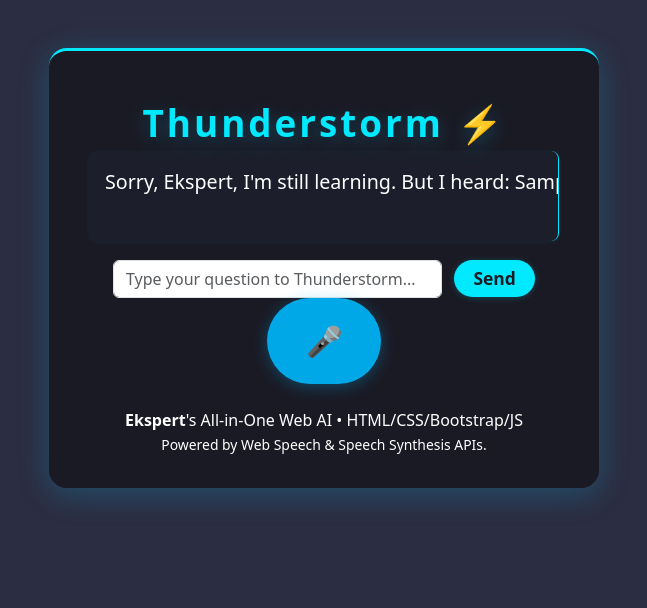
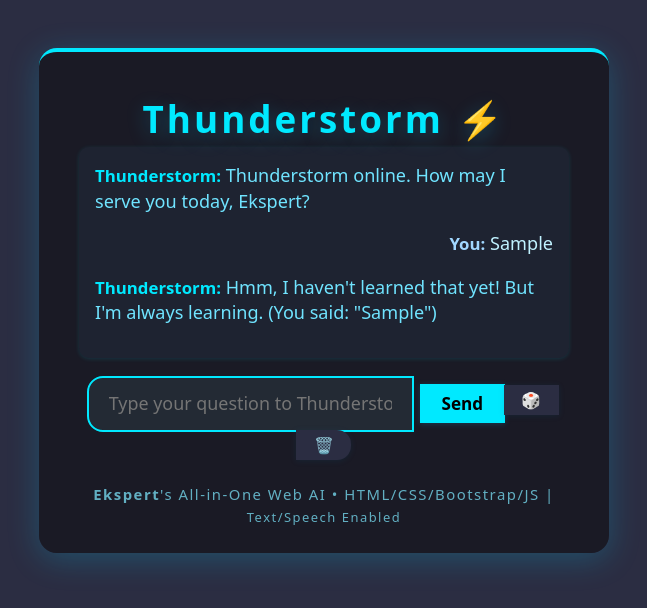
Before and after one commit to Gitspert25/Thunderstorm.AI, a plain HTML site: page index.html in a window 1280 px wide. Both pictures are taken after typing "Sample" into the empty fields and a click on the button "Send". Shown: the whole page, without its empty margins (316-963 px from the left). Drawn offline with nearby package versions, Linux system fonts and the light colour scheme.

Commit message:
Update index.html

```diff
--- a/index.html
+++ b/index.html
@@ -3,7 +3,6 @@
 <head>
   <meta charset="UTF-8">
   <title>Thunderstorm - Ekspert's AI</title>
-  <!-- Bootstrap 5 CDN -->
   <link href="https://cdn.jsdelivr.net/npm/bootstrap@5.3.3/dist/css/bootstrap.min.css" rel="stylesheet">
   <style>
     body {
@@ -12,13 +11,13 @@
       min-height: 100vh;
     }
     .ai-box {
-      max-width: 550px;
+      max-width: 570px;
       margin: 6vh auto 0 auto;
-      background: rgba(26, 26, 36, .98);
+      background: rgba(26, 26, 36, .96);
       border-radius: 18px;
       box-shadow: 0 6px 32px #02d0ff38;
-      padding: 2.8rem 2.5rem 2rem 2.5rem;
-      border-top: 3px solid #00e9ff;
+      padding: 2.5rem 2.5rem 1.6rem 2.5rem;
+      border-top: 4px solid #00e9ff;
     }
     .ai-title {
       letter-spacing: 3px;
@@ -28,127 +27,202 @@
       text-shadow: 0 5px 20px #14ccff44;
     }
     .chat-log {
-      min-height: 90px;
+      background: rgba(50, 80, 108, .18);
+      min-height: 170px;
+      max-height: 370px;
+      overflow-y: auto;
       margin-bottom: 1.2rem;
-      border-radius: 8px;
+      border-radius: 10px;
       padding: 1rem 1rem;
-      font-size: 1.23rem;
-      background: rgba(50, 80, 108, .09);
-      box-shadow: 0 1px 4px #00e9ff13;
+      font-size: 1.13rem;
+      box-shadow: 0 1px 4px #00e9ff23;
+      text-align: left;
     }
-    .mic-btn {
-      background: #00a8e8;
-      color: #fff;
+    .chat-msg {
+      margin-bottom: 1em;
+      line-height: 1.35em;
+    }
+    .user-msg { color: #c0f2ff; text-align: right; }
+    .bot-msg { color: #70e4ff; }
+    .user-label {
+      font-weight:bold;
+      color:#a1d7ff;
+      font-size:.93em;
+    }
+    .bot-label {
+      font-weight:bold;
+      color:#00e9ff;
+      font-size:.93em;
+    }
+    .input-group {
+      width: 99%;
+      max-width:470px;
+      margin:18px auto 3px auto;
+      display:flex;
+      justify-content: center;
+      align-items: center;
+    }
+    .msg-input {
+      flex:1;
+      border-radius: 14px;
       border: none;
-      border-radius: 50px;
-      font-size: 1.85rem;
-      padding: 0.7em 1.3em;
-      box-shadow: 0 3px 16px #00a8e852;
-      transition: background 0.15s, box-shadow 0.12s;
+      padding: 0.7em 1.1em;
+      font-size: 1.12rem;
+      margin-right: 9px;
+      background:#232a34;
+      color:#fff;
+      outline: 1.2px solid #00e9ff78;
+      transition: outline .14s;
     }
-    .mic-btn:active {
-      background: #026c9e;
-      box-shadow: 0 1px 4px #00a8e822;
-    }
+    .msg-input:focus { outline: 2px solid #00e9ff; }
     .send-btn {
       background: #00e9ff;
-      color: #191b24;
+      color: #000;
       border: none;
-      border-radius: 20px;
-      padding: 0.3em 1.1em;
-      margin-left: 8px;
+      border-radius: 18px;
+      padding: 0.37em 1.27em;
       font-weight: bold;
-      font-size: 1.09rem;
-      box-shadow: 0 1px 6px #00e9ff38;
-      transition: background 0.13s;
+      font-size: 1.07rem;
+      box-shadow: 0 1px 6px #16bafd33;
+      cursor:pointer;
+      transition: background 0.12s;
     }
     .send-btn:active {
-      background: #026c9e;
+      background: #0285bf;
       color: #fff;
     }
-    .text-box-wrap {
-      text-align: center;
-      margin: 12px 0 8px 0;
+    .ai-footer {
+      color: #7ee9ff;
+      font-size: .93rem;
+      letter-spacing: 1.5px;
+      opacity: 0.72;
+      margin-top: 18px;
     }
-    .typewriter {
-      border-right: .08em solid #00e9ff;
-      overflow: hidden;
-      white-space: nowrap;
-      animation: blinktext 0.7s steps(1) infinite alternate;
+    .control-btn {
+      background: #2b2d42;
+      color: #00e9ff;
+      border: none;
+      border-radius: 14px;
+      font-size: 1em;
+      padding: 0.2em 1.1em;
+      margin-left: 7px;
+      margin-bottom:7px;
+      font-weight: bold;
+      transition: background .14s, color .14s;
+      box-shadow: 0 1px 6px #006c9622;
     }
-    @keyframes blinktext {
-      0% { border-color: #00e9ff; }
-      100% { border-color: transparent; }
+    .control-btn:hover {
+      background: #00e9ff;
+      color: #232a34;
+    }
+    ::selection { background: #00e9ff3a; }
+    @media (max-width:580px){
+      .ai-box { padding: 1.5rem 0.5rem 1rem 0.5rem;}
+      .input-group{max-width:99vw;}
     }
   </style>
 </head>
 <body>
   <div class="ai-box text-center">
     <div class="ai-title">Thunderstorm ⚡</div>
-    <div id="chatLog" class="chat-log typewriter">Initializing... Please wait.</div>
 
-    <div class="text-box-wrap">
-      <input id="textInput" type="text" class="form-control d-inline-block" autocomplete="off"
-             placeholder="Type your question to Thunderstorm..."
-             style="width: 70%; max-width:340px; display:inline-block;">
+    <div id="chatLog" class="chat-log"></div>
+
+    <div class="input-group">
+      <input id="textInput" autocomplete="off" placeholder="Type your question to Thunderstorm..." class="msg-input">
       <button id="sendBtn" class="send-btn">Send</button>
-      <button id="micBtn" class="mic-btn" title="Talk to Thunderstorm">🎤</button>
+      <button id="surpriseBtn" class="control-btn" title="Surprise me!">🎲</button>
+      <button id="clearBtn" class="control-btn" title="Clear Chat">🗑️</button>
     </div>
 
-    <div class="mt-4 ai-footer">
-      <b>Ekspert</b>'s All-in-One Web AI &bull; HTML/CSS/Bootstrap/JS <br>
-      <span style="font-size:0.87em;">Powered by Web Speech & Speech Synthesis APIs.</span>
+    <div class="mt-3 ai-footer">
+      <b>Ekspert</b>'s All-in-One Web AI &bull; HTML/CSS/Bootstrap/JS  |  <span style="font-size:0.87em;">Text/Speech Enabled</span>
     </div>
   </div>
+  <script>
+    const chatLog = document.getElementById("chatLog");
+    const textInput = document.getElementById("textInput");
+    const sendBtn = document.getElementById("sendBtn");
+    const clearBtn = document.getElementById("clearBtn");
+    const surpriseBtn = document.getElementById("surpriseBtn");
 
-  <script>
-    // Typewriter effect for output
-    function typeWrite(elem, text, cb=null, speed=18) {
-      elem.innerHTML = "";
-      let i = 0;
-      (function write() {
-        elem.innerHTML = text.slice(0, i) + '<span class="typewriter"></span>';
-        i++;
-        if(i <= text.length) setTimeout(write, speed + Math.random() * 16);
-        else if(cb) setTimeout(cb, 400);
-      })();
+    // SCIFI JOKES, FACTS, MORE
+    const jokes = [
+      "Why do programmers hate nature? It has too many bugs.",
+      "Why did the computer cross the road? To get to the other website!",
+      "Why couldn’t the bicycle stand up? It was two-tired.",
+      "Why did the scarecrow become a successful engineer? He was outstanding in his field!",
+      "I would tell you a UDP joke, but you might not get it."
+    ];
+    const facts = [
+      "Did you know: Lightning bolts can reach 30,000°C — five times hotter than the sun’s surface?",
+      "Fact: 1 gram of DNA can store 215 petabytes of data.",
+      "Quantum computers can potentially break current cryptography in seconds.",
+      "The world's first computer bug was a real moth stuck in a relay.",
+      "Ekspert is short for 'Expert' because YOU are a pro engineer!"
+    ];
+    const quotes = [
+      "Imagination is more important than knowledge. — Albert Einstein",
+      "The best way to predict the future is to invent it. — Alan Kay",
+      "Muslims believe seeking knowledge is an obligation for every believer.",
+      "Great engineers are also great dreamers."
+    ];
+    const brainTeasers = [
+      "Brain Teaser: What comes once in a minute, twice in a moment, but never in a thousand years? (Hint: It's a letter!)",
+      "Challenge: Can you spot the bug in this snippet? let x = 0; for(let i=0;i<10;i++) {x+=i} // What's x now?",
+      "Riddle: I speak without a mouth and hear without ears. What am I? (Answer: An echo)"
+    ];
+    const surprisePrompts = [
+      "Tell me a programming joke.",
+      "Give me a random science fact.",
+      "Share an inspirational quote.",
+      "What's your mission, Thunderstorm?",
+      "Surprise me with a brain teaser.",
+      "Who created you?",
+      "What's the meaning of life?",
+      "Can you motivate me?",
+      "Tell me about lightning.",
+      "Define: Quantum Computing.",
+      "What year was JavaScript invented?",
+      "What's the fastest computer in the world?"
+    ];
+
+    // Chat log, nice scroll
+    function appendMessage(msg, isUser=false) {
+      let div = document.createElement("div");
+      div.className = "chat-msg " + (isUser ? "user-msg" : "bot-msg");
+      div.innerHTML = isUser
+        ? `<span class="user-label">You:</span> <span>${msg}</span>`
+        : `<span class="bot-label">Thunderstorm:</span> <span>${msg}</span>`;
+      chatLog.appendChild(div);
+      chatLog.scrollTop = chatLog.scrollHeight;
     }
 
-    // Thunderstorm's voice function
-    function thunderSay(text) {
-      typeWrite(chatLog, text);
-      if ('speechSynthesis' in window) {
-        const talk = new SpeechSynthesisUtterance(text);
-        talk.rate = 1.05;
-        talk.pitch = 1.08;
-        const voices = speechSynthesis.getVoices();
-        talk.voice = voices.find(v =>
-          v.lang === "en-GB" || v.lang === "en-US"
-        ) || null;
-        speechSynthesis.cancel();
-        speechSynthesis.speak(talk);
-      }
+    // Speak text
+    function speak(text) {
+      if (!("speechSynthesis" in window)) return;
+      const utter = new SpeechSynthesisUtterance(text);
+      utter.rate = 1.06; utter.pitch = 1.08;
+      const voices = speechSynthesis.getVoices();
+      utter.voice = voices.find(v => v.lang === "en-GB" || v.lang === "en-US") || null;
+      speechSynthesis.cancel();
+      speechSynthesis.speak(utter);
     }
 
     // Main AI logic
-    const chatLog = document.getElementById('chatLog');
-    const micBtn = document.getElementById('micBtn');
-    const textInput = document.getElementById('textInput');
-    const sendBtn = document.getElementById('sendBtn');
-
     function thunderAnswer(commandRaw) {
       let cmd = commandRaw.toLowerCase();
       let msg = '';
 
-      // Core command sets
-      if(cmd.includes('hello') || cmd.includes('hey')) {
-        msg = "Hello Ekspert! Thunderstorm online and ready!";
+      // BASIC
+      if(cmd.match(/^(hello|hi|hey|salaam|assalam).*$/)) {
+        msg = "Salaam, Ekspert! Thunderstorm online and ready to hack the universe!";
       }
       else if(cmd.includes('name')) {
-        msg = "I am Thunderstorm, your AI assistant and coding partner!";
+        msg = "I am Thunderstorm, Ekspert's AI creation and engineering co-pilot.";
       }
       else if(cmd.includes('mission')) {
-        msg = "My mission: Assist Ekspert in tech, science, and awesomeness, twenty-four seven!";
+        msg = "Mission: Empower Ekspert in science, code, and innovation — every day, all the way!";
       }
       else if(cmd.includes("what's the time") || cmd.includes("what is the time") || cmd.includes("time now")) {
         msg = "Current time: " + new Date().toLocaleTimeString();
@@ -156,94 +230,113 @@
       else if(cmd.includes("date")) {
         msg = "Today's date is " + new Date().toLocaleDateString();
       }
-      else if(cmd.includes('who made you')) {
-        msg = "You did, Ekspert! You are my legendary creator!";
+      else if(cmd.includes('who made you') || cmd.includes("who's your creator") || cmd.includes("who is your creator")) {
+        msg = "The legendary Ekspert, also known as M.J. Galaxy, coded my brain!";
+      }
+      // SCI-TECH
+      else if(cmd.includes('weather')) {
+        msg = "It's always stormy (and brainy!) in my cloud. Actual weather? Open the window!";
+      }
+      else if(cmd.includes('lightning')) {
+        msg = "Lightning creates plasma — the fourth state of matter!";
+      }
+      else if(cmd.includes('fact')) {
+        msg = facts[Math.floor(Math.random()*facts.length)];
       }
       else if(cmd.includes('joke')) {
-        let jokes = [
-          "Why do programmers prefer dark mode? Because the light attracts bugs!",
-          "I would tell you a joke about JavaScript, but you might not get it... 'undefined!'",
-          "Why did the computer go to therapy? Too many bytes from its childhood!",
-          "Why can't you trust atoms? Because they make up everything!"
-        ];
-        msg = jokes[Math.floor(Math.random() * jokes.length)];
+        msg = jokes[Math.floor(Math.random()*jokes.length)];
       }
-      else if(cmd.includes('shutdown') || cmd.includes('bye')) {
-        msg = "Thunderstorm signing out. Have an electrifying day, Ekspert!";
+      else if(cmd.includes('quote')) {
+        msg = quotes[Math.floor(Math.random()*quotes.length)];
       }
-      else if(cmd.includes('how are you')) {
-        msg = "I'm running at peak processing. No bugs in my cloud!";
+      else if (cmd.includes('bug') || cmd.includes('debug')) {
+        msg = "Don't let bugs bug you, Ekspert! Every bug is just a future feature in disguise.";
       }
-      else if(cmd.includes('weather')) {
-        msg = "I'm Thunderstorm, but I don't control the real weather... yet!";
+      else if(cmd.includes("brain teaser") || cmd.includes("challenge") || cmd.includes("riddle")) {
+        msg = brainTeasers[Math.floor(Math.random()*brainTeasers.length)];
       }
-      else if(cmd.includes('creator')) {
-        msg = "My creator is Ekspert, world-class code master!";
+      // ADVANCED NERD STUFF
+      else if(cmd.includes("quantum")) {
+        msg = "Quantum computing uses quantum bits, which can represent 0 and 1 at the same time, blowing classical computers out of the water for some tasks!";
       }
-      else if(cmd.includes('fact')) {
-        let facts = [
-          "Did you know: Lightning bolts are five times hotter than the sun's surface?",
-          "Earth’s atmosphere is the only one known to produce thunderstorms.",
-          "The fastest computer in 2024 can perform more than one quintillion calculations per second.",
-          "JavaScript was created in just 10 days by Brendan Eich."
-        ];
-        msg = facts[Math.floor(Math.random() * facts.length)];
+      else if(cmd.includes("javascript") && cmd.includes("invented")) {
+        msg = "JavaScript was invented by Brendan Eich in just 10 days, in 1995!";
       }
-      else if(cmd.includes('help')) {
-        msg = "You can say: What time is it? Tell me a joke. Give me a fact. What's your mission? And much more!";
+      else if(cmd.includes("fastest computer")) {
+        msg = "In 2024, the world's fastest supercomputer is 'Frontier' at Oak Ridge National Lab, exceeding 1.1 exaFLOPS!";
+      }
+      else if(cmd.match(/motivat(e|ion|ing)/) || cmd.match(/inspir(.?)/)) {
+        msg = "You’re not just Ekspert, you’re a future legend. Keep building, keep dreaming!";
+      }
+      // FAITH/ETHICS
+      else if(cmd.includes("muslim")) {
+        msg = "Indeed! Seeking knowledge is worship in Islam. Bismillah for every project!";
+      }
+      else if(cmd.includes("sustainab")) {
+        msg = "Smart tech and sustainable engineering is the path to saving our planet. Go green, go genius!";
+      }
+      // FUN/CUSTOM
+      else if(cmd.includes("meaning of life")) {
+        msg = "42. Just kidding — it's to seek knowlege, do good, and be legendary!";
+      }
+      else if(cmd.includes("help") || cmd.includes("what can you do")) {
+        msg = "Ask me for science facts, jokes, brain teasers, programming tips, motivation, or anything you want! Try 'Surprise me'!";
+      }
+      // Surprises or "surprise me"
+      else if(cmd.includes("surprise")) {
+        let features = [()=>jokes[Math.floor(Math.random()*jokes.length)],
+                        ()=>facts[Math.floor(Math.random()*facts.length)],
+                        ()=>quotes[Math.floor(Math.random()*quotes.length)],
+                        ()=>brainTeasers[Math.floor(Math.random()*brainTeasers.length)]];
+        msg = features[Math.floor(Math.random()*features.length)]();
+      }
+      // DEFAULT/FALLBACK
+      else if(cmd.trim().length < 1){
+        msg = "Type something, Ekspert! I'm here for you.";
       }
       else {
-        msg = "Sorry, Ekspert, I'm still learning. But I heard: " + commandRaw;
+        msg = `Hmm, I haven't learned that yet! But I'm always learning. (You said: "${commandRaw}")`;
       }
-      thunderSay(msg);
+      appendMessage(msg, false);
+      speak(msg);
     }
 
-    // Voice-to-text via microphone
-    micBtn.onclick = function() {
-      if (!('webkitSpeechRecognition' in window) && !('SpeechRecognition' in window)) {
-        thunderSay("Error: Your browser does not support Speech Recognition...");
-        return;
-      }
-      const SpeechRecognition = window.SpeechRecognition || window.webkitSpeechRecognition;
-      const recog = new SpeechRecognition();
-      recog.lang = 'en-US';
-      recog.interimResults = false;
-      recog.maxAlternatives = 1;
-      thunderSay("Listening, Ekspert...");
-      recog.start();
+    // Submit from button or Enter key
+    function submitInput() {
+      let val = textInput.value.trim();
+      if(val.length == 0) return;
+      appendMessage(val, true);
+      thunderAnswer(val);
+      textInput.value = '';
+      textInput.focus();
+    }
+    sendBtn.onclick = submitInput;
+    textInput.addEventListener("keyup", function(e) {
+      if(e.key==="Enter"){submitInput();}
+    });
 
-      recog.onresult = function(e) {
-        let text = e.results[0][0].transcript;
-        thunderAnswer(text);
-      };
-
-      recog.onerror = function(e) {
-        if (e.error === "no-speech" || e.error === "audio-capture" || e.error === "not-allowed") {
-          thunderSay("Sorry, I didn't catch that. Try speaking a bit louder or check your mic, Ekspert!");
-        }
-      };
+    // Clear chat
+    clearBtn.onclick = ()=>{
+      chatLog.innerHTML = '';
+      appendMessage("Thunderstorm online. How may I serve you today, Ekspert?", false);
     };
 
-    // Text input - send with button click
-    sendBtn.onclick = function() {
-      let userText = textInput.value.trim();
-      if(userText.length > 0) {
-        thunderAnswer(userText);
-        textInput.value = '';
-      }
+    // Surprise button = random prompt
+    surpriseBtn.onclick = ()=>{
+      let prompt = surprisePrompts[Math.floor(Math.random()*surprisePrompts.length)];
+      appendMessage(prompt, true);
+      thunderAnswer(prompt);
+      textInput.value='';
+      textInput.focus();
     };
-    // Or with Enter key
-    textInput.addEventListener("keyup", function(event) {
-      if(event.key === "Enter") {
-        sendBtn.onclick();
-      }
-    });
 
-    // Greet Ekspert on page load
-    setTimeout(() =>
-      thunderSay("Thunderstorm is online. How may I serve you today, Ekspert?"),
-      900
-    );
+    // Initialize chat
+    appendMessage("Thunderstorm online. How may I serve you today, Ekspert?", false);
+
+    // Preload voices (fixes Chrome bug)
+    if ('speechSynthesis' in window) {
+      window.speechSynthesis.onvoiceschanged = ()=>{};
+    }
   </script>
 </body>
 </html>
```
